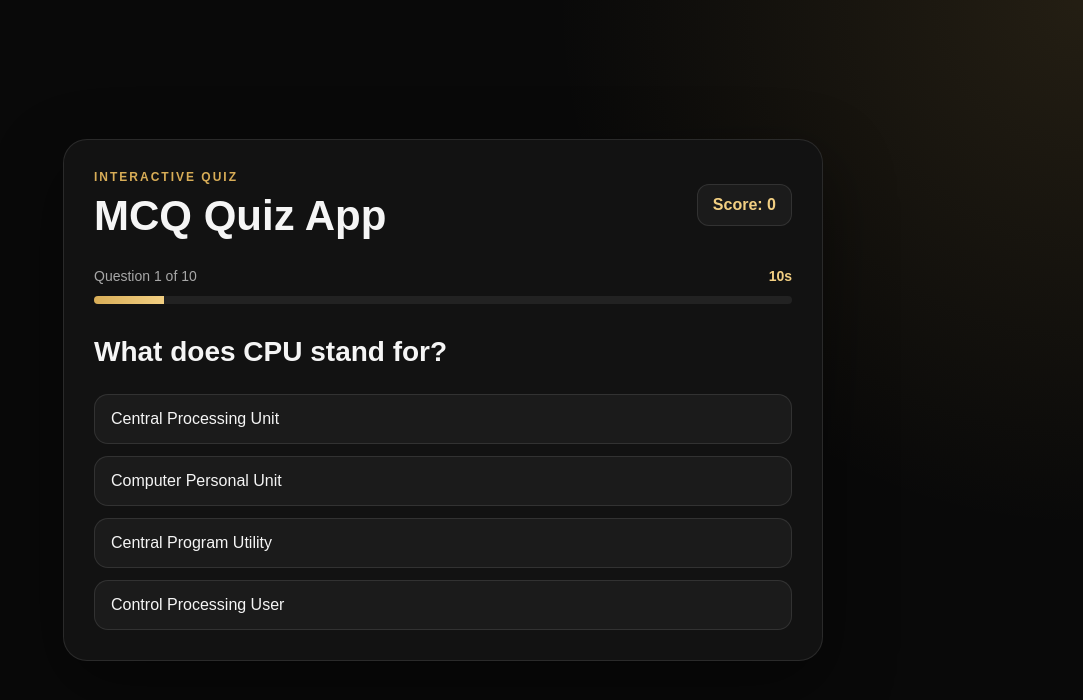
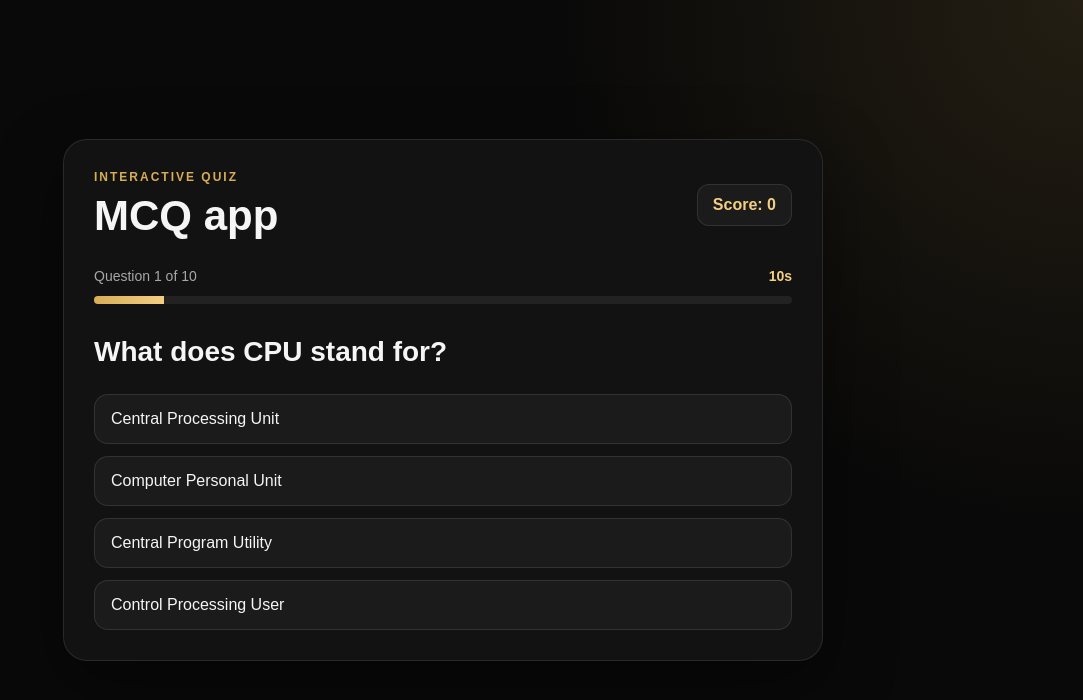
Before and after one commit to dinidu569malshan-stack/mcq, a plain HTML site: page index.html in a window 1280 px wide. Shown: the whole page, without its empty margins (197-1280 px from the left). Drawn offline with Linux system fonts and the light colour scheme.

Commit message:
channge letter

```diff
--- a/index.html
+++ b/index.html
@@ -12,7 +12,7 @@
       <div class="top">
         <div>
           <p class="small-title">INTERACTIVE QUIZ</p>
-          <h1>MCQ Quiz App</h1>
+          <h1>MCQ app</h1>
         </div>
         <div class="score-box">
           Score: <span id="liveScore">0</span>
```
